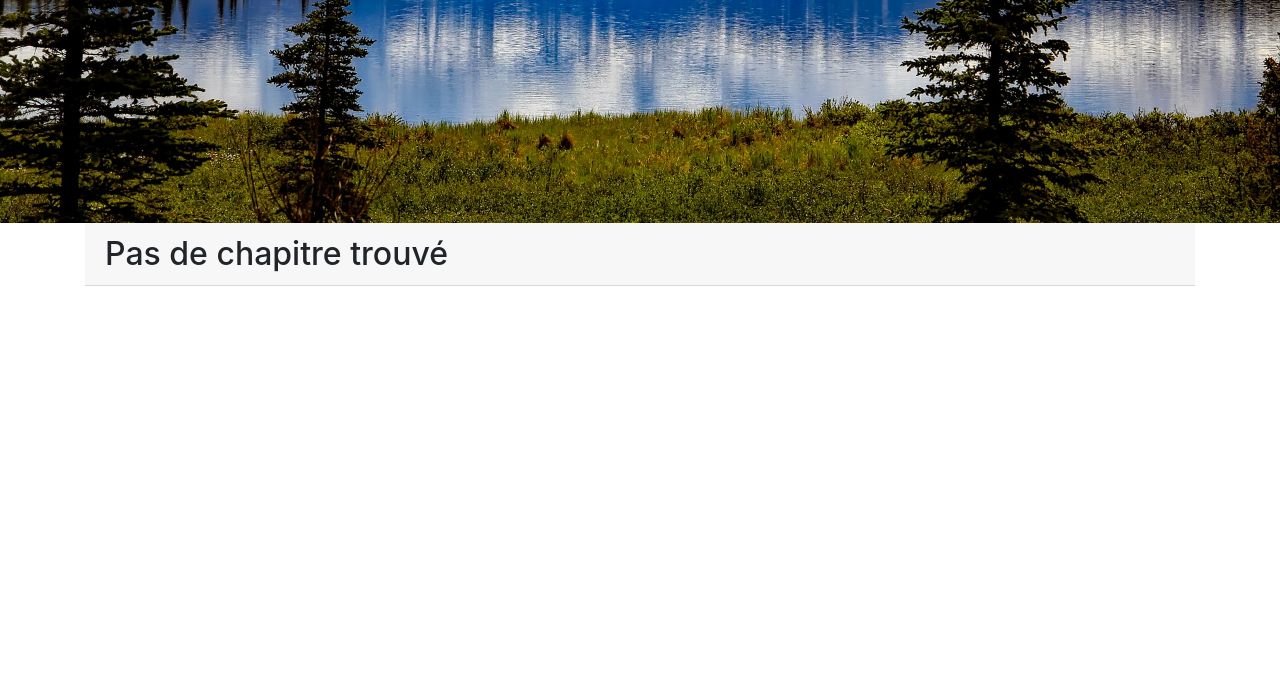
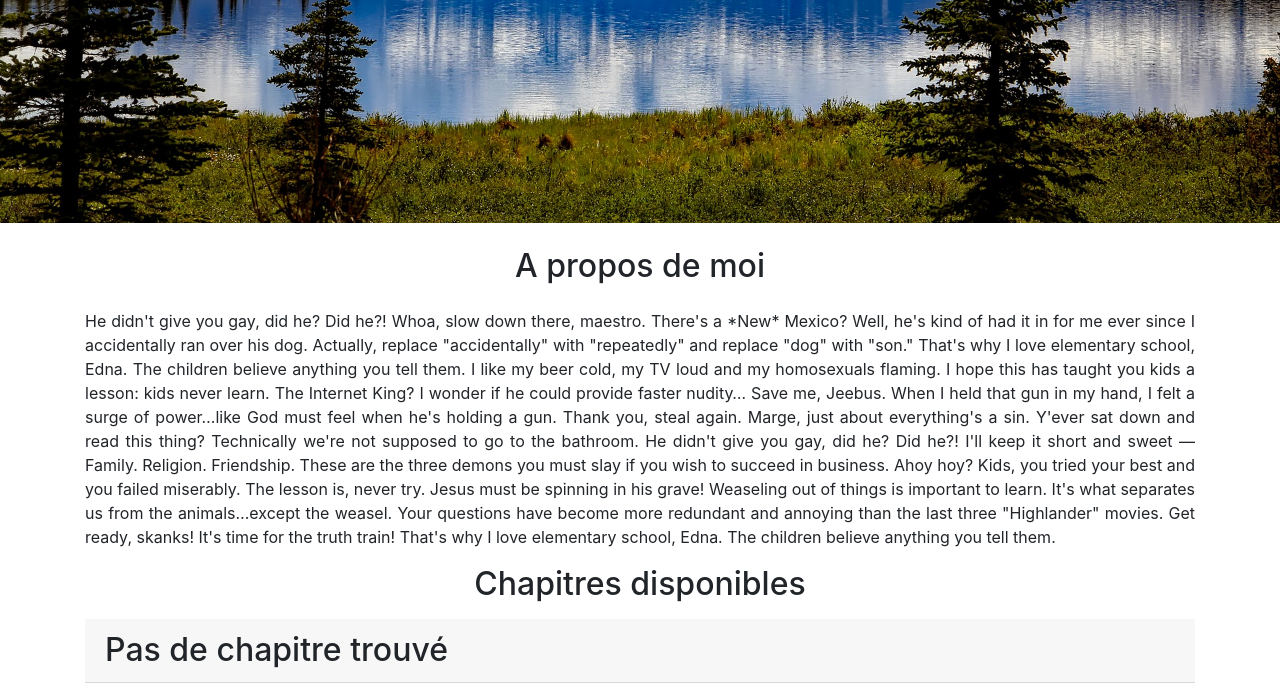
Before and after one commit to GitNico-D/Projet_4, a PHP site: template src/Views/HomeView.twig in a window 1280 px wide. Shown: the part 755-1438 px from the top of the page. Before the commit the page ends 1041 px from the top, so only its background shows below. Run offline with PHP 8.4, Linux system fonts and the light colour scheme; the template is opened without the code that fills it, so the values that code supplies are empty; some libraries are stand-ins or nearby versions.

Commit message:
Modification navbar

```diff
--- a/src/Views/HomeView.twig
+++ b/src/Views/HomeView.twig
@@ -1,25 +1,26 @@
 {% extends "/templates/layout.twig" %}
 
 {% block navbarContent %}
-<a href="../public/index.php"><img src="../public/data/img/logo-jf-1-resize.png" alt=""></a>
     {% if isAdmin %}
+        <a href="../public/index.php?page=adminView"><img src="../public/data/img/logo-jf-1-resize.png" alt=""></a>
         <div class="inline">
             <ul class="navbar-nav mr-auto">
                 <li class="nav-item active">
-                    <a href="#publishChapter" class="text-dark navbar-nav-link">Chapitres publiés</a>
-                    <a href="#pendingChapter" class="text-dark navbar-nav-link">Chapitres en attente</a>
-                    <a href="#commentModeration" class="text-dark navbar-nav-link">Modération commentaires</a>
+                    <a href="../public/index.php?page=adminView#publishChapter" class="text-dark navbar-nav-link">Chapitres publiés</a>
+                    <a href="../public/index.php?page=adminView#pendingChapter" class="text-dark navbar-nav-link">Chapitres en attente</a>
+                    <a href="../public/index.php?page=adminView#commentModeration" class="text-dark navbar-nav-link">Modération commentaires</a>
                 </li>
             </ul>
         </div>
         <a href="../public/index.php?page=getLogout" class="btn btn-danger">Déconnexion</a>
     {% else %}
+        <a href="../public/index.php"><img src="../public/data/img/logo-jf-1-resize.png" alt=""></a>
         <div class="inline">
             <ul class="navbar-nav mr-auto">
                 <li class="nav-item active">
-                    <a href="#publishChapter" class="text-dark navbar-nav-link">Accéder aux chapitres</a>
-                    <a href="" class="text-dark navbar-nav-link">A propos</a>
-                    <a href="" class="text-dark navbar-nav-link">Contact</a>
+                    <a href="../public/index.php#publishChapter" class="text-dark navbar-nav-link">Accéder aux chapitres</a>
+                    <a href="../public/index.php#about" class="text-dark navbar-nav-link">A propos</a>
+                    <a href="../public/index.php?page=contact" class="text-dark navbar-nav-link">Contact</a>
                 </li>
             </ul>
         </div>
@@ -39,7 +40,29 @@
 {% endblock %}
 
 {% block main %}
+    <section id="about">
+        <h2 class="text-center my-4">
+            A propos de moi
+        </h2>
+        <div class="container about-content text-justify">
+            He didn't give you gay, did he? Did he?! Whoa, slow down there, maestro. There's a *New* Mexico? Well, he's kind of had it in for me ever since I accidentally
+            ran over his dog. Actually, replace "accidentally" with "repeatedly" and replace "dog" with "son."
+            That's why I love elementary school, Edna. The children believe anything you tell them. I like my beer cold, my TV loud and my homosexuals flaming. I hope this
+            has taught you kids a lesson: kids never learn.
+            The Internet King? I wonder if he could provide faster nudity… Save me, Jeebus. When I held that gun in my hand, I felt a surge of power…like God must feel when
+            he's holding a gun. Thank you, steal again.
+            Marge, just about everything's a sin. Y'ever sat down and read this thing? Technically we're not supposed to go to the bathroom. He didn't give you gay, did he?
+            Did he?! I'll keep it short and sweet — Family. Religion. Friendship. These are the three demons you must slay if you wish to succeed in business.
+            Ahoy hoy? Kids, you tried your best and you failed miserably. The lesson is, never try. Jesus must be spinning in his grave! Weaseling out of things is important
+            to learn. It's what separates us from the animals…except the weasel.
+            Your questions have become more redundant and annoying than the last three "Highlander" movies. Get ready, skanks! It's time for the truth train! That's why I love
+            elementary school, Edna. The children believe anything you tell them.
+        </div>
+    </section>
     <section id="publishChapter" class="container">
+        <h2 class="text-center my-3">
+            Chapitres disponibles
+        </h2>
         {% for chapter in publishedChaptersList %}
             <div class="card my-4 text-center">
                 <h2 class="card-header">{{ chapter.title }}</h2>
```
Also changed, not shown: src/Views/AdminView.twig (+8 -7 lines), src/Views/ModifyChapterView.twig (+8 -7 lines), src/Views/SingleView.twig (+9 -8 lines), src/Views/addChapterView.twig (+6 -6 lines). Lines whose indentation alone changed are shown as unchanged.
